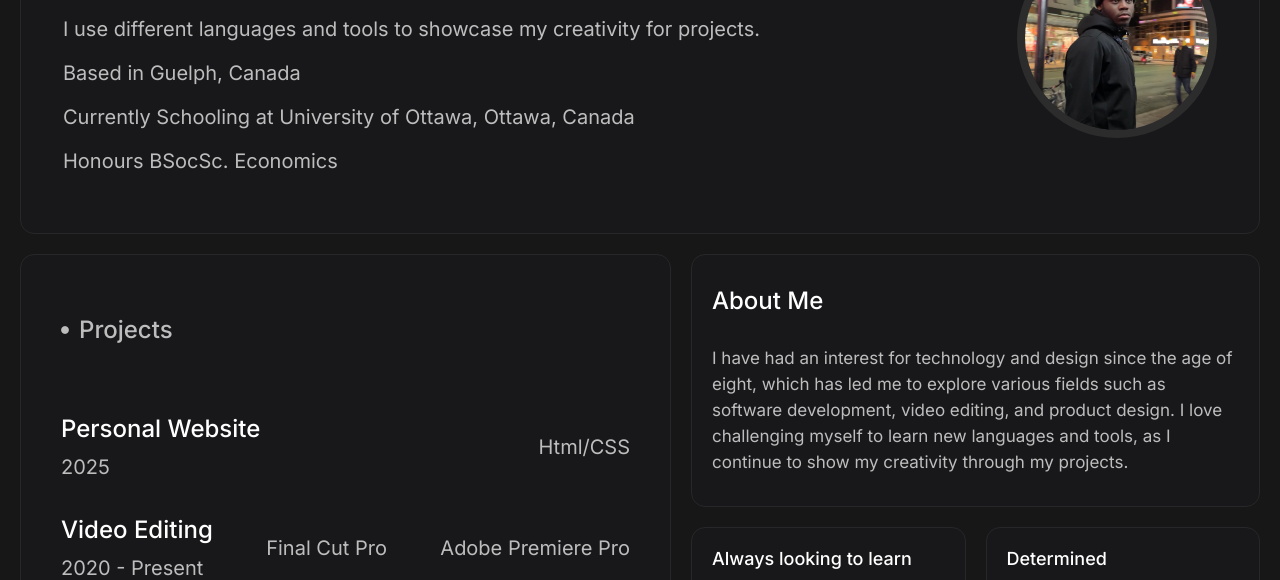
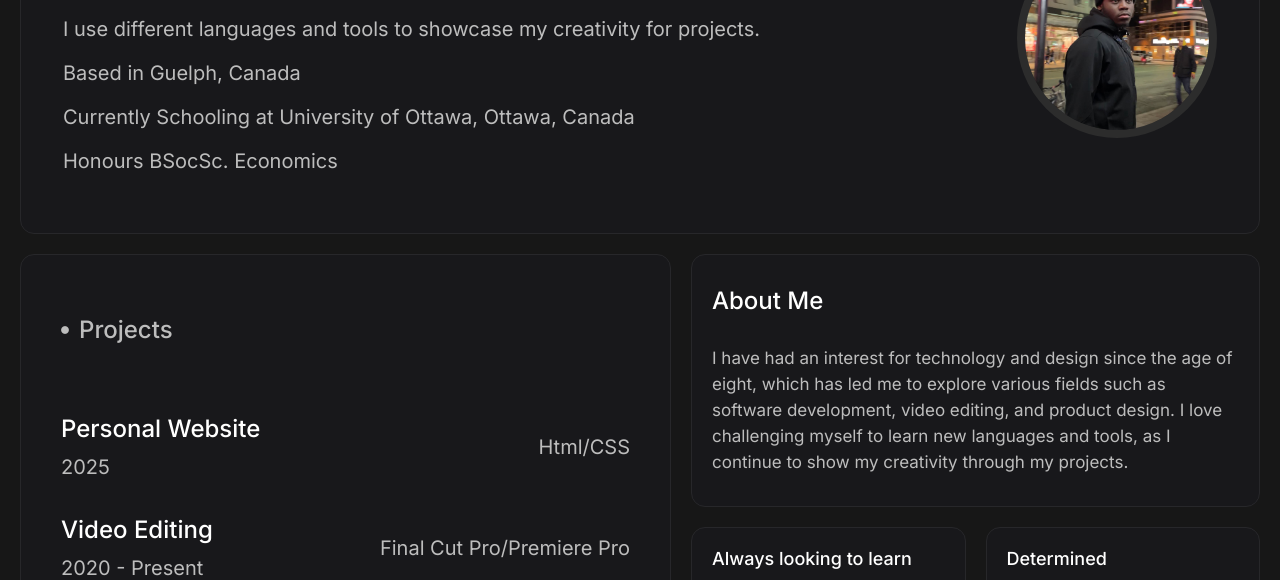
Before and after one commit to andrearabome/portfolio, a plain HTML site: page mr andre arabome/index.html in a window 1280 px wide. Shown: the part 355-935 px from the top of the page. Drawn offline with Linux system fonts and the light colour scheme.

Commit message:
Update index.html

```diff
--- a/mr andre arabome/index.html
+++ b/mr andre arabome/index.html
@@ -53,8 +53,7 @@
                         <h5>Video Editing</h5>
                         <p>2020 - Present</p>
                     </div>
-                    <p>Final Cut Pro</p>
-                    <p>Adobe Premiere Pro</p>
+                    <p>Final Cut Pro/Premiere Pro</p>
                 </div>
                 <div class="item">
                     <div class="work-info">
```
